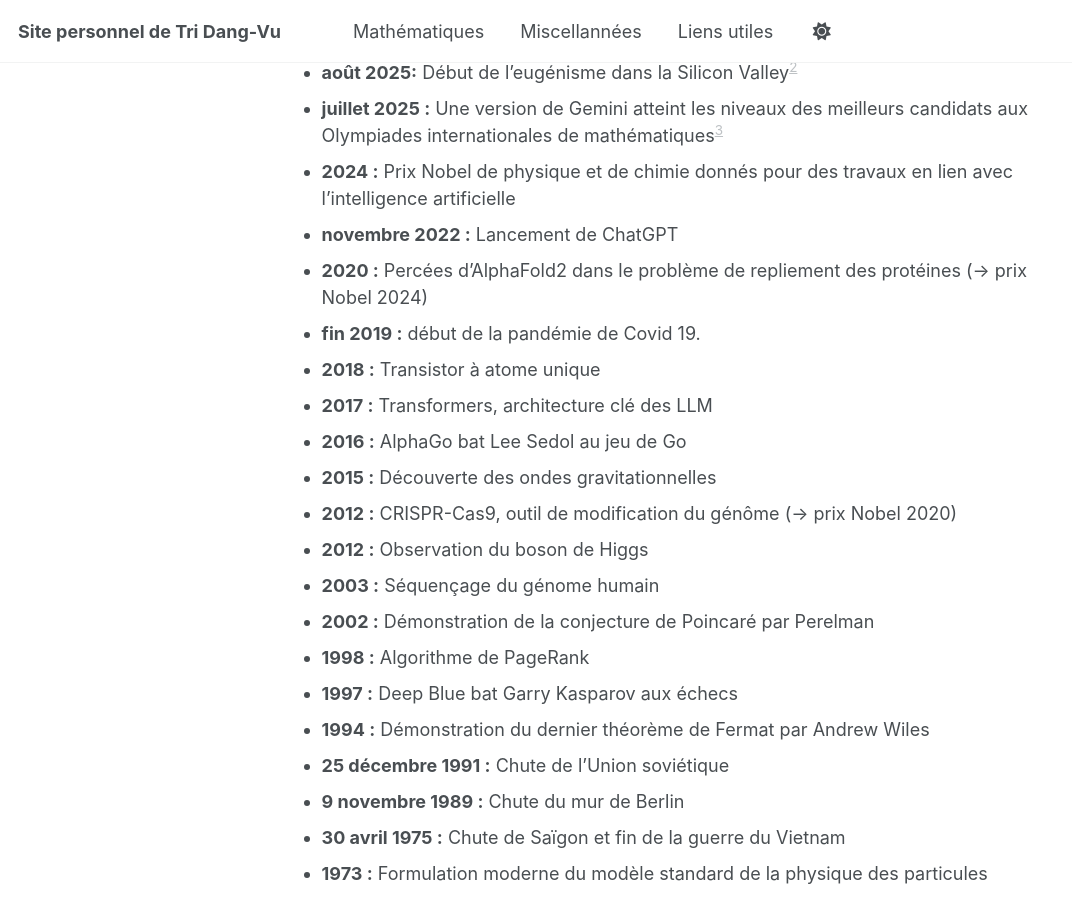
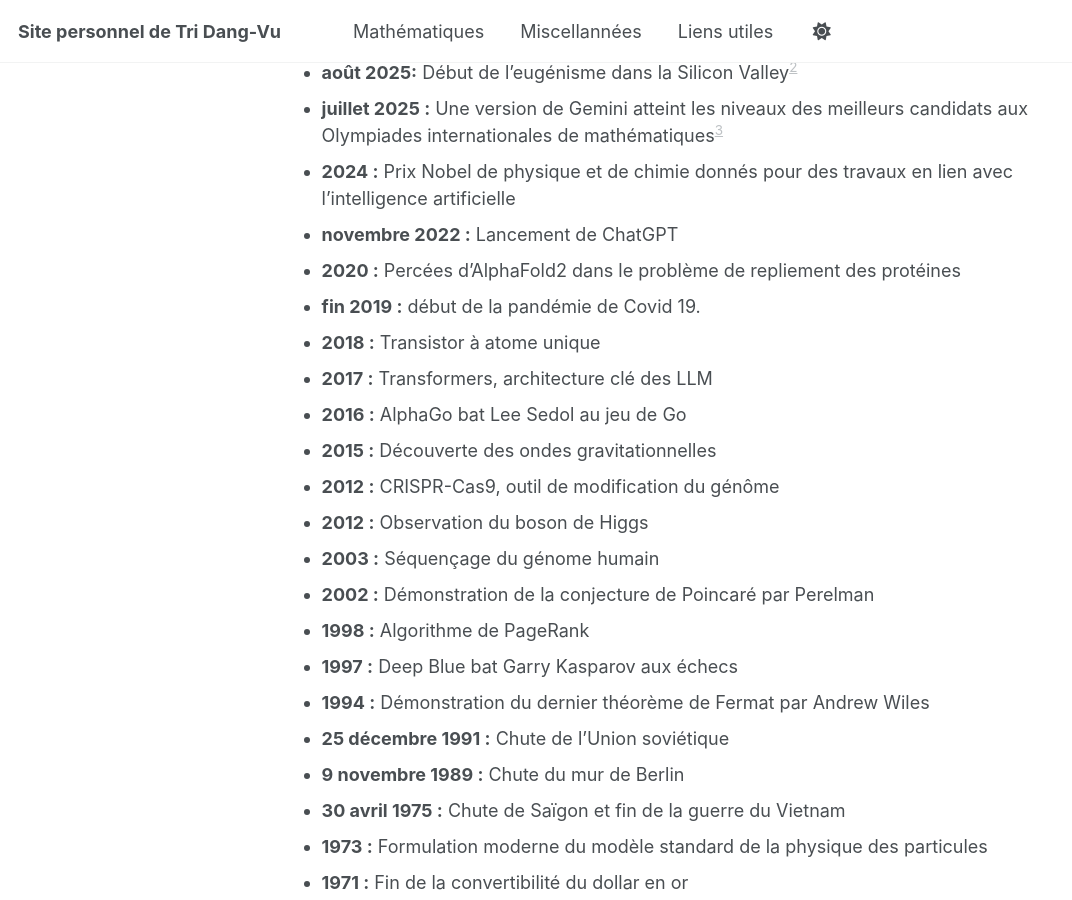
Before and after one commit to tridangvu/tridangvu.github.io, a Jekyll site: the page built from index.md, in a window 1280 px wide and 900 px high, scrolled down 657 px. Shown: the whole window, without its empty margins (0-1072 px from the left). Built offline with Jekyll 4.4.1, drawn with Linux system fonts in a browser that asks for light colours; a script that is not in the unit is left out.

Commit message:
Update index.md

```diff
--- a/index.md
+++ b/index.md
@@ -28,13 +28,13 @@ Les événements suivants sont tous importants pour l'auteur de ce site. Cela ne
 - **juillet 2025 :** Une version de Gemini atteint les niveaux des meilleurs candidats aux Olympiades internationales de mathématiques[^3]
 - **2024 :** Prix Nobel de physique et de chimie donnés pour des travaux en lien avec l'intelligence artificielle
 - **novembre 2022 :** Lancement de ChatGPT
-- **2020 :** Percées d'AlphaFold2 dans le problème de repliement des protéines (-> prix Nobel 2024)
+- **2020 :** Percées d'AlphaFold2 dans le problème de repliement des protéines
 - **fin 2019 :** début de la pandémie de Covid 19.
 - **2018 :** Transistor à atome unique
 - **2017 :** Transformers, architecture clé des LLM
 - **2016 :** AlphaGo bat Lee Sedol au jeu de Go
 - **2015 :** Découverte des ondes gravitationnelles
-- **2012 :** CRISPR-Cas9, outil de modification du génôme (-> prix Nobel 2020)
+- **2012 :** CRISPR-Cas9, outil de modification du génôme
 - **2012 :** Observation du boson de Higgs
 - **2003 :** Séquençage du génome humain
 - **2002 :** Démonstration de la conjecture de Poincaré par Perelman
```
